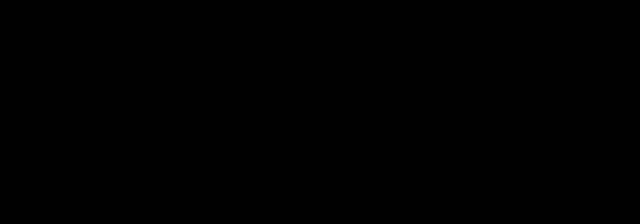
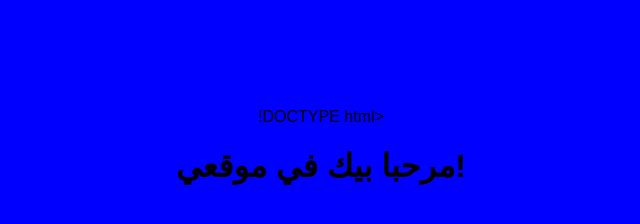
Before and after one commit to Husseinrh88/Hussein_si, a plain HTML site: page index.html in a window 1280 px wide. Shown: the whole page, without its empty margins (319-959 px from the left). Drawn offline with Linux system fonts and the light colour scheme.

Commit message:
Update index.html

```diff
--- a/index.html
+++ b/index.html
@@ -1,10 +1,17 @@
-
+!DOCTYPE html>
+<html>
+<head>
+  <title>موقعي حسين</title>
   <style>
     body {
-    background-color: black;  /* خلفية سودا */
-    color: white;             /* نص أبيض */
+      background-color: blue ;
       font-family: sans-serif;
       text-align: center;
       padding-top: 100px;
     }
   </style>
+</head>
+<body>
+  <h1>مرحبا بيك في موقعي!</h1>
+</body>
+</html>
```
Lines whose indentation alone changed are shown as unchanged.
